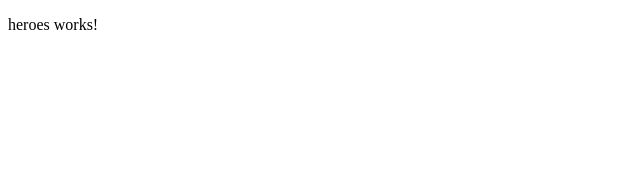
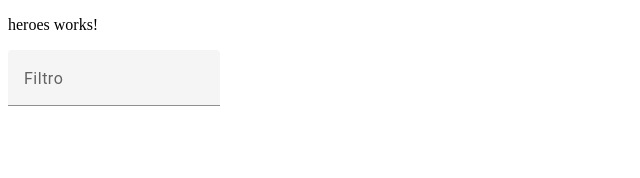
Before and after one commit to mpalliser/heroes-crud, an Angular app: page /heroes in a window 1280 px wide. Shown: the top 178 px of the page, without its empty margins (0-640 px from the left). Built offline with nearby package versions, Linux system fonts and the light colour scheme.

Commit message:
first implementation of filter component

```diff
--- /dev/null
+++ b/src/app/components/filter/filter.component.html
@@ -0,0 +1,9 @@
+<mat-form-field class="example-form-field">
+  <mat-label>Filtro</mat-label>
+  <input matInput type="text" [formControl]="formControl">
+  @if (formControl.value) {
+  <button matSuffix mat-icon-button aria-label="Clear" (click)="formControl.reset()">
+    <mat-icon>close</mat-icon>
+  </button>
+  }
+</mat-form-field>
--- /dev/null
+++ b/src/app/components/filter/filter.component.ts
@@ -0,0 +1,15 @@
+import { Component } from '@angular/core'
+import { FormControl, FormsModule, ReactiveFormsModule } from '@angular/forms'
+import { MatInputModule } from '@angular/material/input'
+import { MatIconModule } from '@angular/material/icon'
+import { MatButtonModule } from '@angular/material/button'
+
+@Component({
+  selector: 'app-filter',
+  standalone: true,
+  imports: [MatInputModule, FormsModule, ReactiveFormsModule, MatIconModule, MatButtonModule],
+  templateUrl: 'filter.component.html',
+})
+export class FilterComponent {
+  formControl = new FormControl('')
+}
--- a/src/app/pages/heroes/heroes.component.html
+++ /dev/null
@@ -1 +0,0 @@
-<p>heroes works!</p>
--- a/src/app/pages/heroes/heroes.component.ts
+++ b/src/app/pages/heroes/heroes.component.ts
@@ -1,11 +1,13 @@
 import { Component } from '@angular/core'
+import { FilterComponent } from '../../components/filter/filter.component'
 
 @Component({
   selector: 'app-heroes',
   standalone: true,
-  imports: [],
-  templateUrl: './heroes.component.html',
-  styleUrl: './heroes.component.sass',
+  imports: [FilterComponent],
+  template: `
+    <p>heroes works!</p>
+    <app-filter></app-filter>`,
 })
 export class HeroesComponent {
 
```
Also changed, not shown: src/app/pages/heroes/heroes.component.sass (deleted), 1 other file (tests, documents, lock files or other folders).
